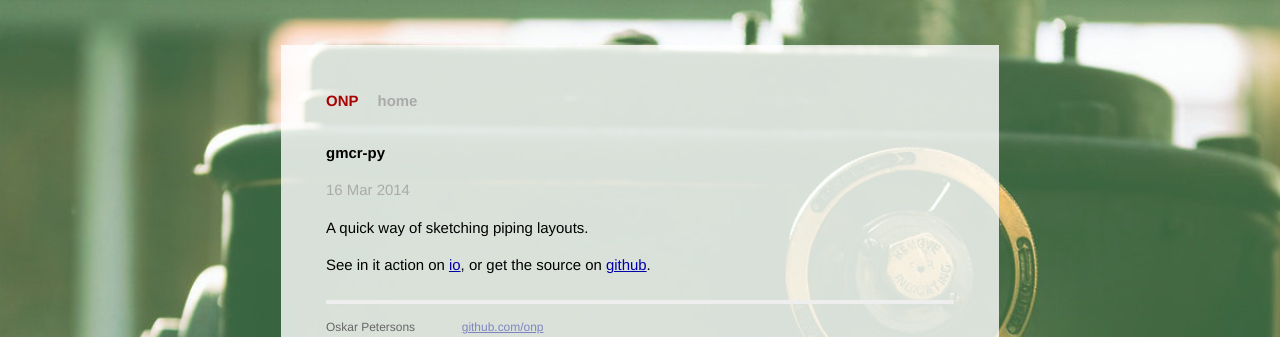
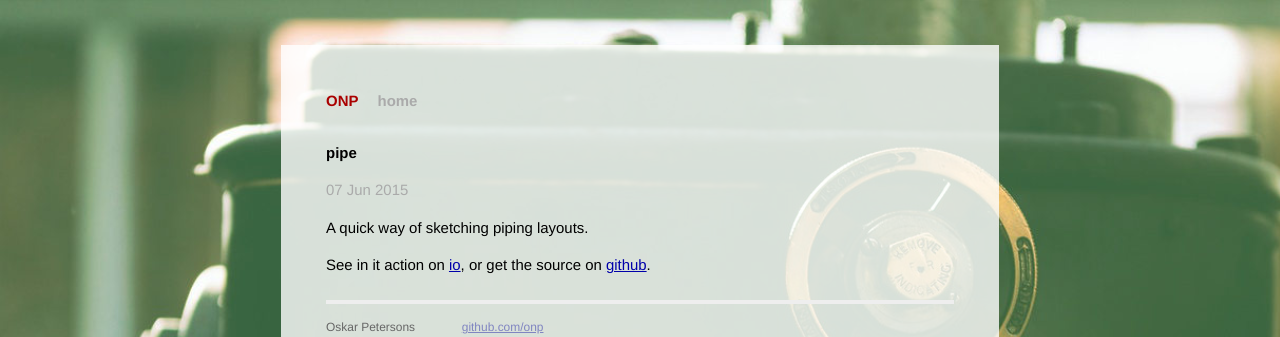
Before and after one commit to onp/onp.github.io, a Jekyll site: the page built from _posts/2015-05-07-gmcr-py.markdown, in a window 1280 px wide. Shown: the top 337 px of the page. Built offline with Jekyll 4.4.1, drawn with Linux system fonts in a browser that asks for light colours.

Commit message:
post title

```diff
--- a/_posts/2015-05-07-gmcr-py.markdown
+++ b/_posts/2015-05-07-gmcr-py.markdown
@@ -1,7 +1,7 @@
 ---
 layout: post
-title:  "gmcr-py"
-date:   2014-03-16 23:39:35
+title:  "pipe"
+date:   2015-06-07 8:25:13
 categories: project
 ---
 
```
